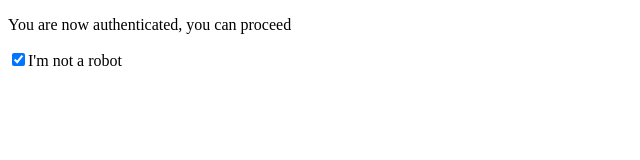
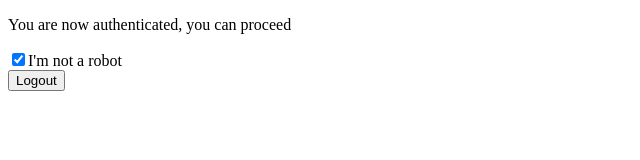
Before and after one commit to acciojob/usecontext-auth-Aravindhan-Rajendran, a React app: page / in a window 1280 px wide. Both pictures are taken after a click on the checkbox "I'm not a robot". Shown: the top 160 px of the page, without its empty margins (0-640 px from the left). Built offline with nearby package versions, Linux system fonts and the light colour scheme.

Commit message:
Update Auth.js

```diff
--- a/src/components/Auth.js
+++ b/src/components/Auth.js
@@ -1,9 +1,17 @@
 // src/Auth.js
-import React from 'react';
+import React, { useState } from 'react';
 import { useAuth } from './AuthContext';
 
 const Auth = () => {
-  const { isAuthenticated, authenticate } = useAuth();
+  const { isAuthenticated, authenticate, logout } = useAuth();
+  const [isChecked, setIsChecked] = useState(false);
+
+  const handleCheckboxChange = (e) => {
+    setIsChecked(e.target.checked);
+    if (e.target.checked) {
+      authenticate();
+    }
+  };
 
   return (
     <div>
@@ -13,11 +21,15 @@ const Auth = () => {
       <div>
         <input
           type="checkbox"
-          onChange={authenticate}
+          onChange={handleCheckboxChange}
           id="auth-checkbox"
+          checked={isChecked}
         />
         <label htmlFor="auth-checkbox">I'm not a robot</label>
       </div>
+      {isAuthenticated && (
+        <button onClick={logout}>Logout</button>
+      )}
     </div>
   );
 };
```
